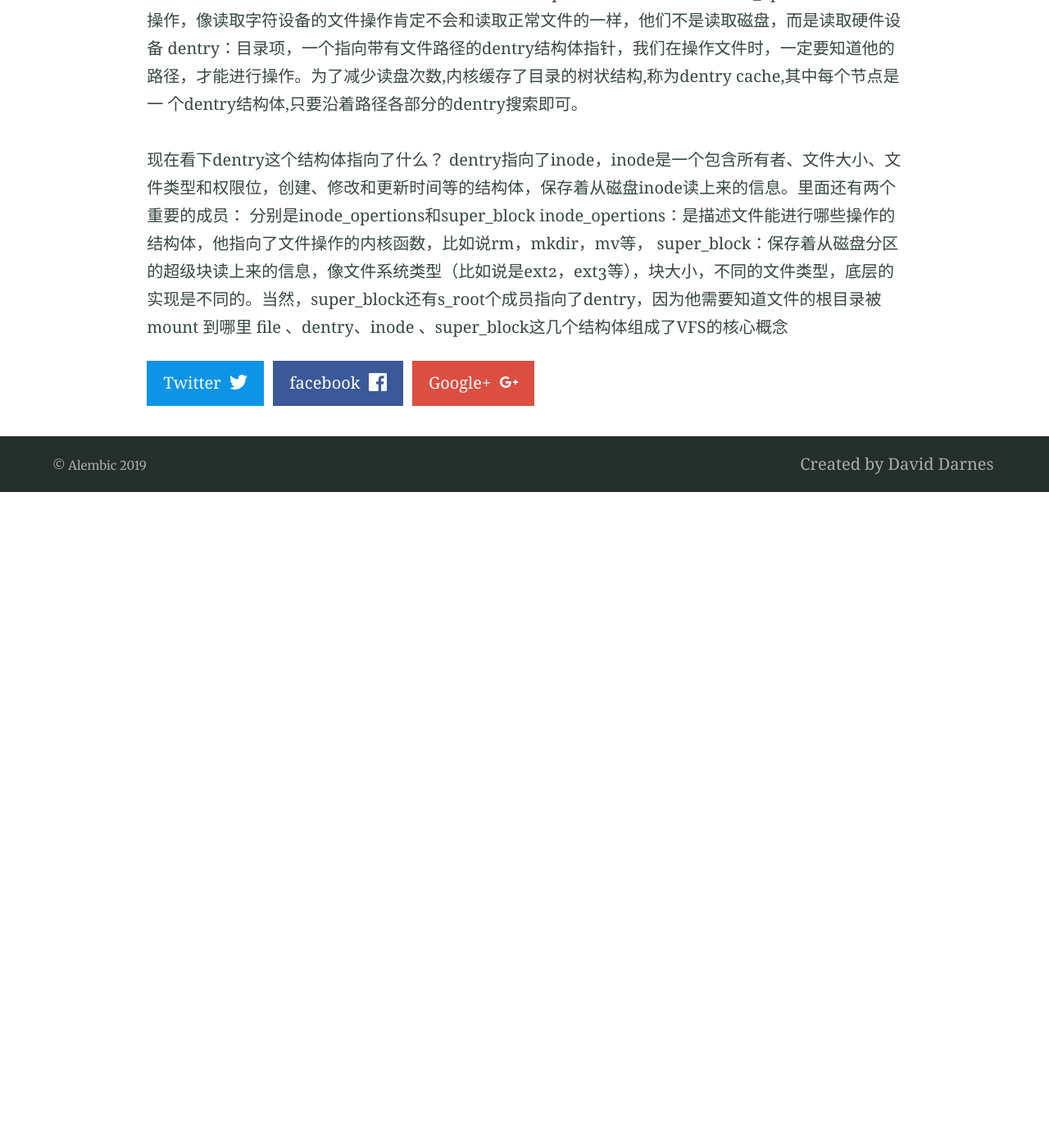
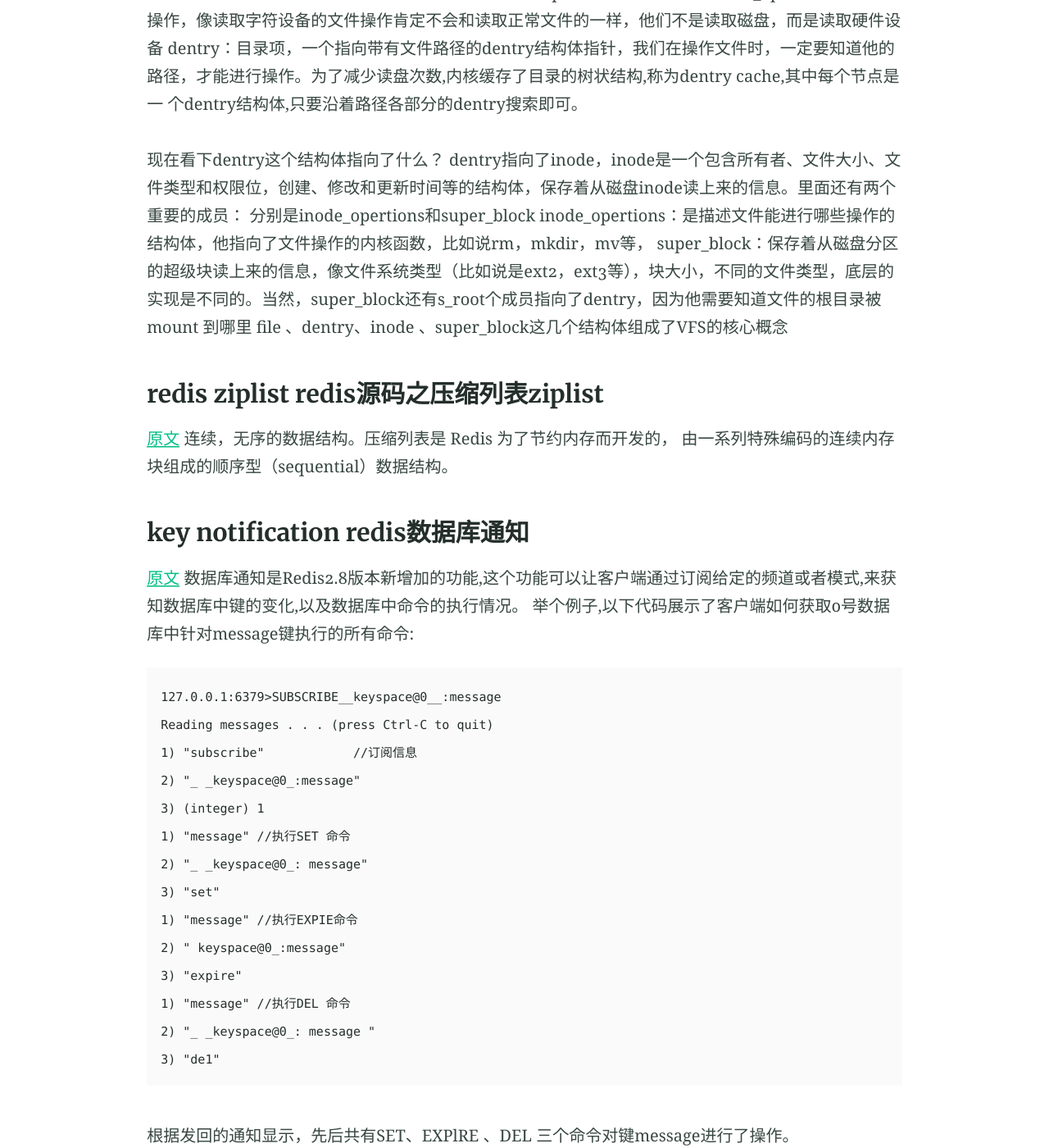
Before and after one commit to wudixm/wudixm.github.io, a Jekyll site: the page built from _posts/2019-07-10-Redis.md, in a window 1280 px wide and 1400 px high, scrolled down 2913 px. Shown: the whole window at 82% size. Built offline with Jekyll 4.4.1, drawn with Linux system fonts in a browser that asks for light colours; our own code applies the rules of GitHub Pages for plain Markdown files; before the commit the page ends 3513 px from its top, so only the background shows below that; some of the changed text lies outside the part shown.

Commit message:
add redis - scan, key notification, hash -> ziplist

````diff
--- a/_posts/2019-07-10-Redis.md
+++ b/_posts/2019-07-10-Redis.md
@@ -77,3 +77,61 @@ dentry指向了inode，inode是一个包含所有者、文件大小、文件类
 inode_opertions：是描述文件能进行哪些操作的结构体，他指向了文件操作的内核函数，比如说rm，mkdir，mv等，
 super_block：保存着从磁盘分区的超级块读上来的信息，像文件系统类型（比如说是ext2，ext3等），块大小，不同的文件类型，底层的实现是不同的。当然，super_block还有s_root个成员指向了dentry，因为他需要知道文件的根目录被mount 到哪里
 file 、dentry、inode 、super_block这几个结构体组成了VFS的核心概念
+
+### redis ziplist redis源码之压缩列表ziplist
+
+[原文](https://blog.csdn.net/qiangzhenyi1207/article/details/80353104)
+连续，无序的数据结构。压缩列表是 Redis 为了节约内存而开发的， 由一系列特殊编码的连续内存块组成的顺序型（sequential）数据结构。
+
+### key notification redis数据库通知
+
+[原文](https://www.cnblogs.com/zhangchao-letv/articles/6121635.html)
+数据库通知是Redis2.8版本新增加的功能,这个功能可以让客户端通过订阅给定的频道或者模式,来获知数据库中键的变化,以及数据库中命令的执行情况。
+举个例子,以下代码展示了客户端如何获取0号数据库中针对message键执行的所有命令:
+
+```
+127.0.0.1:6379>SUBSCRIBE__keyspace@0__:message
+Reading messages . . . (press Ctrl-C to quit)
+1) "subscribe"            //订阅信息
+2) "_ _keyspace@0_:message"
+3) (integer) 1
+1) "message" //执行SET 命令
+2) "_ _keyspace@0_: message"
+3) "set"
+1) "message" //执行EXPIE命令
+2) " keyspace@0_:message"
+3) "expire"
+1) "message" //执行DEL 命令
+2) "_ _keyspace@0_: message "
+3) "de1"
+```
+根据发回的通知显示，先后共有SET、EXPlRE 、DEL 三个命令对键message进行了操作。
+
+这一类关注"某个键执行了什么命令"的通知称为键空间通知(key-space-notification),除此之外，还有另一类称为键事件通知(key-event-notification)的通知,它们关注的是"某个命令被什么键执行了" 。
+以下是一个键事件通知的例子，代码展示了客户端如何获取0 号数据库中所有执行DEL 命令的键:
+
+```
+127.0 . 0.1:6379> SUBSCRIBE_ _keyevent@0_ _:de1
+Reading messages. . . (press Ctrl-C to quit)
+1) "subcribe"                      //订阅信息
+2) "_ _keyevent@0_ _:del"
+3) (integer) 1
+
+1) "message"                     //键key执行了DEL命令
+2) "keyevent@0_ _:del"
+3) "key"
+
+1) "message"                     //键number执行了DEL命令
+2) "_ _keyevent@0_ _:del"
+3) "number"
+
+1) "message"                     //键message执行了DEL命令
+2) "keyevent@0_ _:del"
+3) "message"
+
+```
+
+### scan 遍历
+SCAN 命令是一个基于游标的迭代器（cursor based iterator）： SCAN 命令每次被调用之后， 都会向用户返回一个新的游标， 用户在下次迭代时需要使用这个新游标作为 SCAN 命令的游标参数， 以此来延续之前的迭代过程。
+
+当 SCAN 命令的游标参数被设置为 0 时， 服务器将开始一次新的迭代， 而当服务器向用户返回值为 0 的游标时， 表示迭代已结束。
````
